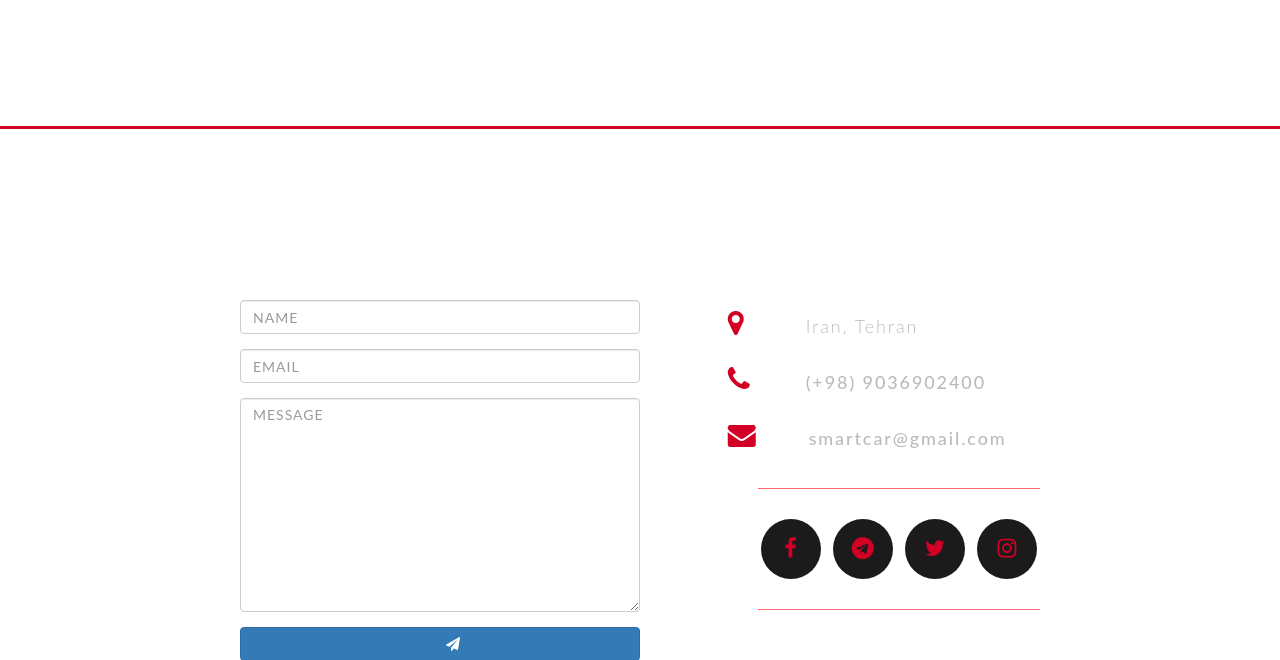
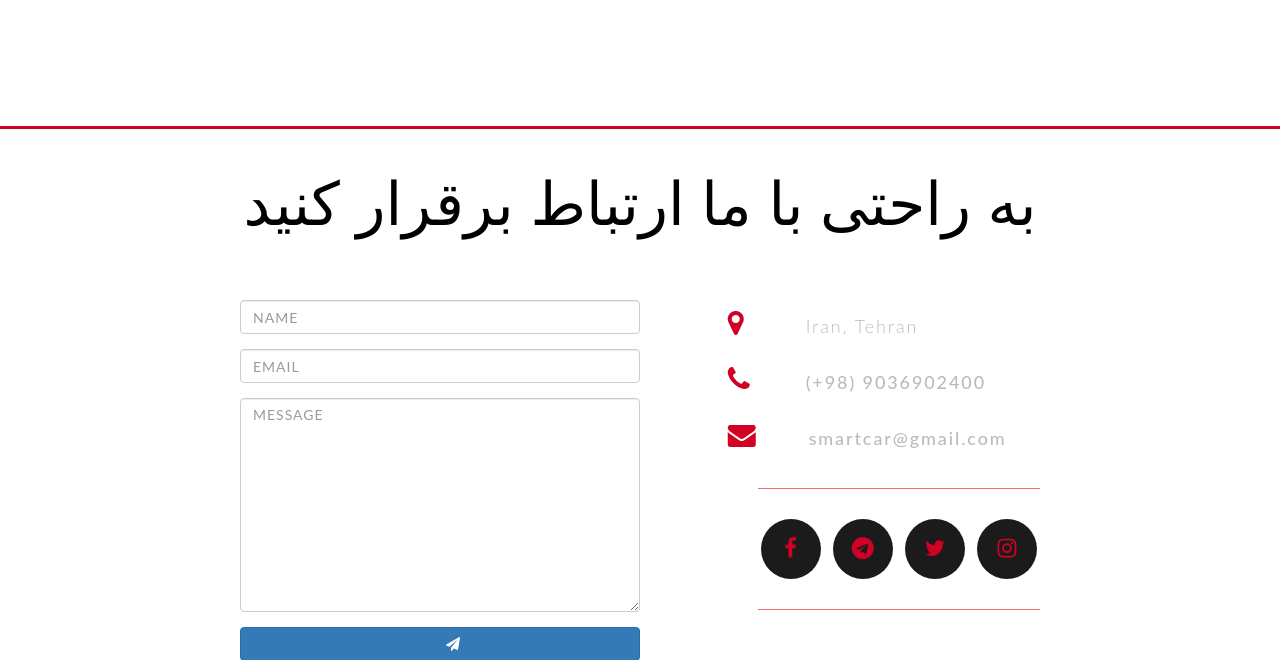
Before and after one commit to SaeedAmini50/smartcar, a Flask app: page / in a window 1280 px wide. Shown: the part 1612-2272 px from the top of the page. Run offline with Flask 3, Linux system fonts and the light colour scheme; data that the repository does not hold is empty; some libraries are stand-ins or nearby versions.

Commit message:
changes some design connect us

```diff
--- a/webapp/static/css/style.css
+++ b/webapp/static/css/style.css
@@ -2189,9 +2189,9 @@ overflow:auto;
   margin: 0 auto;
   padding: 40px 0;
   font: 300 60px 'Oswald', sans-serif;
-  color: #fff;
+  color: #000;
   text-transform: uppercase;
-  letter-spacing: 6px;
+
 }
 
 .contact-wrapper {
```
